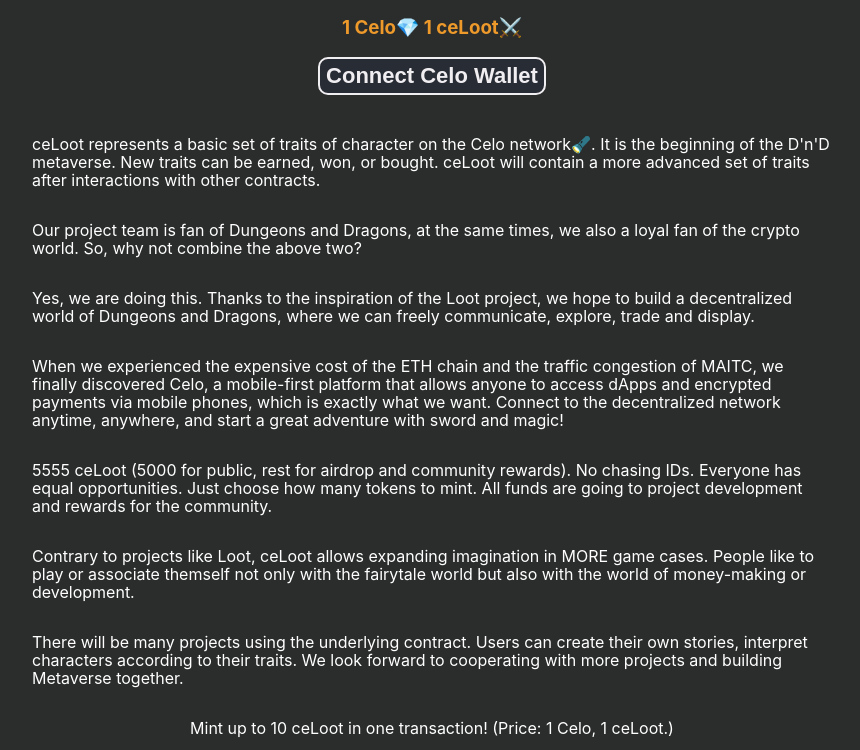
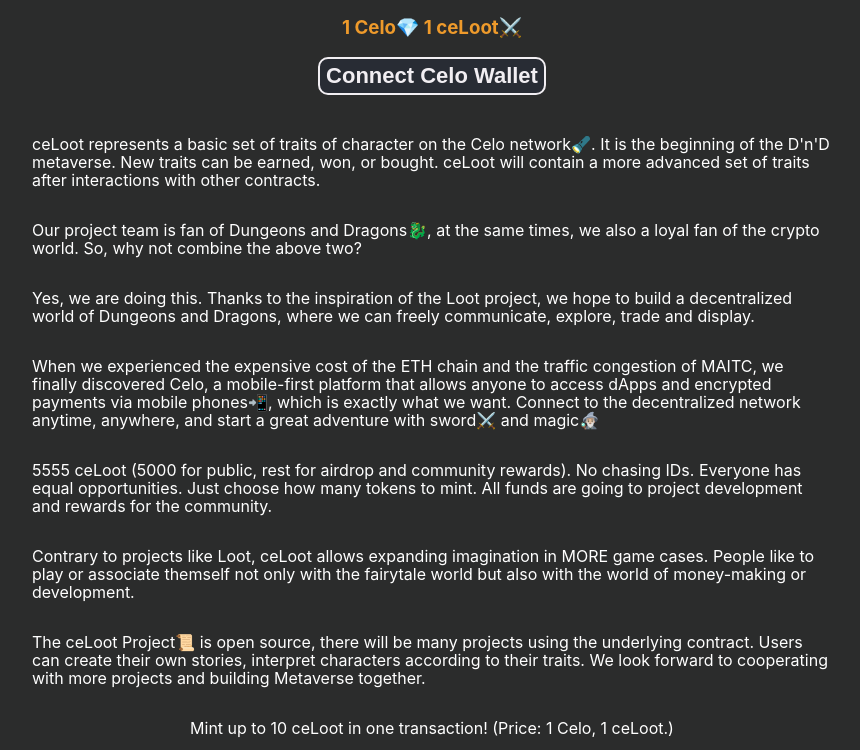
Before and after one commit to ceLoot/nft, a plain HTML site: page index.html in a window 1280 px wide. Shown: the part 149-899 px from the top of the page, without its empty margins (208-1068 px from the left). Drawn offline with nearby package versions, Linux system fonts and the light colour scheme; a script that the page names is missing.

Commit message:
Update index.html

```diff
--- a/index.html
+++ b/index.html
@@ -27,12 +27,12 @@
       <button id="button" class="bubbly-button">Connect Celo Wallet</button>
 
       <p>  ceLoot represents a basic set of traits of character on the Celo network🔦. It is the beginning of the D'n'D metaverse. New traits can be earned, won, or bought. ceLoot will contain a more advanced set of traits after interactions with other contracts.</p>
-      <p>  Our project team is fan of Dungeons and Dragons, at the same times, we also a loyal fan of the crypto world. So, why not combine the above two?</p>
+      <p>  Our project team is fan of Dungeons and Dragons🐉, at the same times, we also a loyal fan of the crypto world. So, why not combine the above two?</p>
       <p>  Yes, we are doing this. Thanks to the inspiration of the Loot project, we hope to build a decentralized world of Dungeons and Dragons, where we can freely communicate, explore, trade and display.</p>
-      <p>  When we experienced the expensive cost of the ETH chain and the traffic congestion of MAITC, we finally discovered Celo, a mobile-first platform that allows anyone to access dApps and encrypted payments via mobile phones, which is exactly what we want. Connect to the decentralized network anytime, anywhere, and start a great adventure with sword and magic!</p>
+      <p>  When we experienced the expensive cost of the ETH chain and the traffic congestion of MAITC, we finally discovered Celo, a mobile-first platform that allows anyone to access dApps and encrypted payments via mobile phones📲, which is exactly what we want. Connect to the decentralized network anytime, anywhere, and start a great adventure with sword⚔️ and magic🧙🏼‍♂️ </p>
       <p>  5555 ceLoot (5000 for public, rest for airdrop and community rewards). No chasing IDs. Everyone has equal opportunities. Just choose how many tokens to mint. All funds are going to project development and rewards for the community.</p>
       <p>  Contrary to projects like Loot, ceLoot allows expanding imagination in MORE game cases. People like to play or associate themself not only with the fairytale world but also with the world of money-making or development.</p>
-      <p>  There will be many projects using the underlying contract. Users can create their own stories, interpret characters according to their traits. We look forward to cooperating with more projects and building Metaverse together.</p>
+      <p>  The ceLoot Project📜 is open source, there will be many projects using the underlying contract. Users can create their own stories, interpret characters according to their traits. We look forward to cooperating with more projects and building Metaverse together.</p>
       <p>Mint up to 10 ceLoot in one transaction! (Price: 1 Celo, 1 ceLoot.)</p>
       <div class="operation">
         <input id="tokenId" placeholder="Enter NFT amount" value="1" />
```
